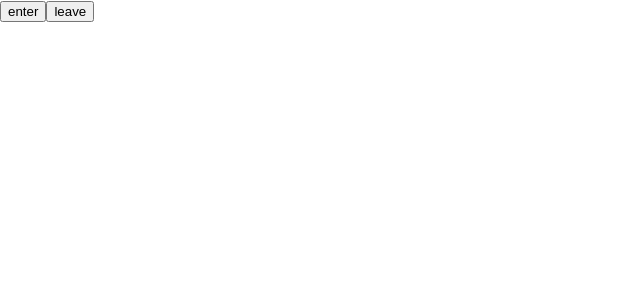
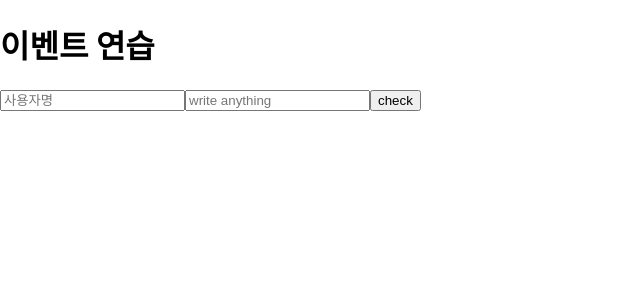
Before and after one commit to cellenar26/react-notebook, a React (Create React App) app in the folder ch02_ch03/hello-react/: page / in a window 1280 px wide. Shown: the top 300 px of the page, without its empty margins (0-640 px from the left). Built offline with nearby package versions, Linux system fonts and the light colour scheme.

Commit message:
ch04 done

```diff
--- a/ch02_ch03/hello-react/src/App.js
+++ b/ch02_ch03/hello-react/src/App.js
@@ -3,12 +3,13 @@
 import MyComponent from './MyComponent';
 import Counter from './Counter';
 import Say from './Say';
+import EventPractice from './EventPractice';
 
 function App() {
   const number = 0;
   return (
 
-    <Say />
+    <EventPractice />
 
 
   );
--- /dev/null
+++ b/ch02_ch03/hello-react/src/EventPractice.js
@@ -0,0 +1,59 @@
+import React, { Component, useState } from 'react';
+
+const EventPractice = () => {
+
+    const [form, setForm] = useState({
+        username: '',
+        message: ''
+    })
+
+    const { username, message } = form
+
+    const onChange = e => {
+        const nextForm = {
+            ...form,
+            [e.target.name]: e.target.value
+        }
+        setForm(nextForm)
+    }
+
+    const onClick = () => {
+        alert(username + ': ' + message)
+        setForm({
+            username: '',
+            message: ''
+        })
+    }
+
+    const onKeyPress = (e) => {
+        if (e.key === 'Enter') {
+            onClick()
+        }
+    }
+
+
+    return (
+        <div>
+            <h1>이벤트 연습</h1>
+            <input
+                type="text"
+                name="username"
+                placeholder="사용자명"
+                value={username}
+                onChange={onChange}
+            />
+            <input
+                type="text"
+                name="message"
+                placeholder="write anything"
+                value={message}
+                onChange={onChange}
+                onKeyPress={onKeyPress}
+            />
+            <button onClick={onClick}>check</button>
+        </div>
+    )
+
+}
+
+export default EventPractice;
```
